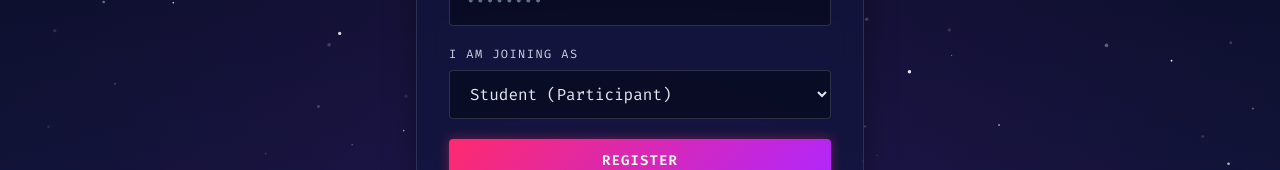
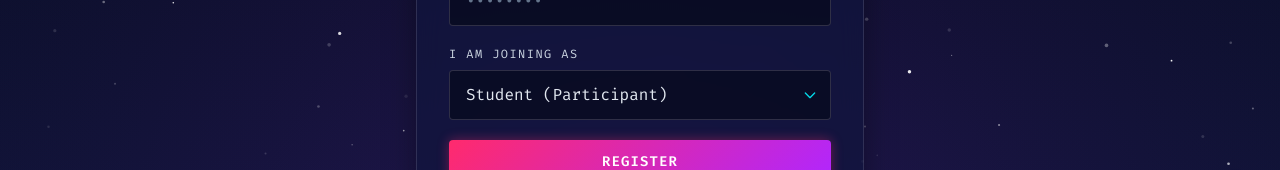
Before and after one commit to Zethetaprojects/Zecathon, a React (Vite) app in the folder frontend/: page /register in a window 1280 px wide. Shown: the part 467-637 px from the top of the page. Built offline with nearby package versions, Linux system fonts and the light colour scheme.

Commit message:
fix(ui): use custom space-themed arrow on registration and submission selects
- Register.tsx and Submit.tsx selects now include the neon-select class,
  replacing the browser default dropdown arrow with the cyan chevron and
  proper right padding defined in index.css.

```diff
--- a/frontend/src/pages/Register.tsx
+++ b/frontend/src/pages/Register.tsx
@@ -105,7 +105,7 @@ export default function Register() {
               name="role"
               value={form.role}
               onChange={handleChange}
-              className="w-full rounded px-4 py-3 neon-input"
+              className="w-full rounded px-4 py-3 neon-input neon-select"
             >
               {REGISTER_ROLES.map((r) => (
                 <option key={r.value} value={r.value}>
--- a/frontend/src/pages/Submit.tsx
+++ b/frontend/src/pages/Submit.tsx
@@ -141,7 +141,7 @@ export default function Submit() {
               <select
                 value={type}
                 onChange={(e) => setType(e.target.value as 'tech' | 'non_tech')}
-                className="w-full rounded px-4 py-3 neon-input"
+                className="w-full rounded px-4 py-3 neon-input neon-select"
               >
                 <option value="tech">Tech — GitHub repository</option>
                 <option value="non_tech">Non-tech — document / PDF / PPT / xlsx</option>
```
